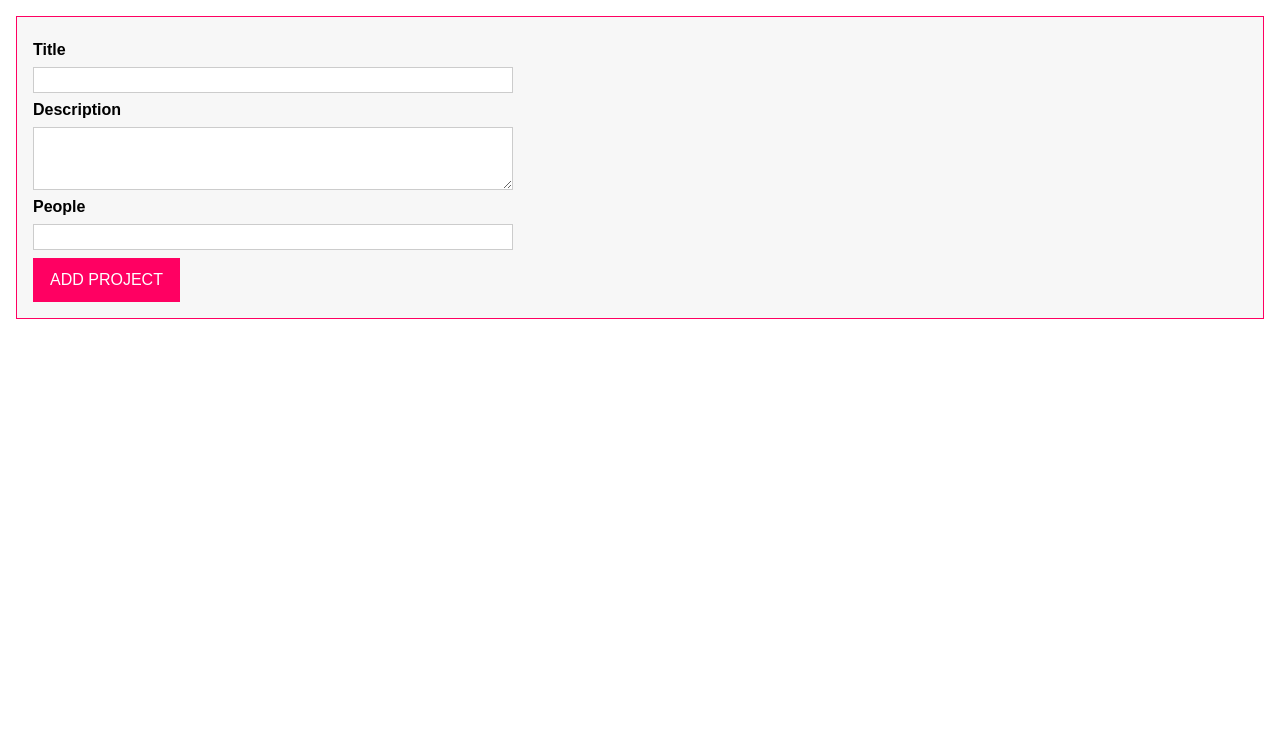
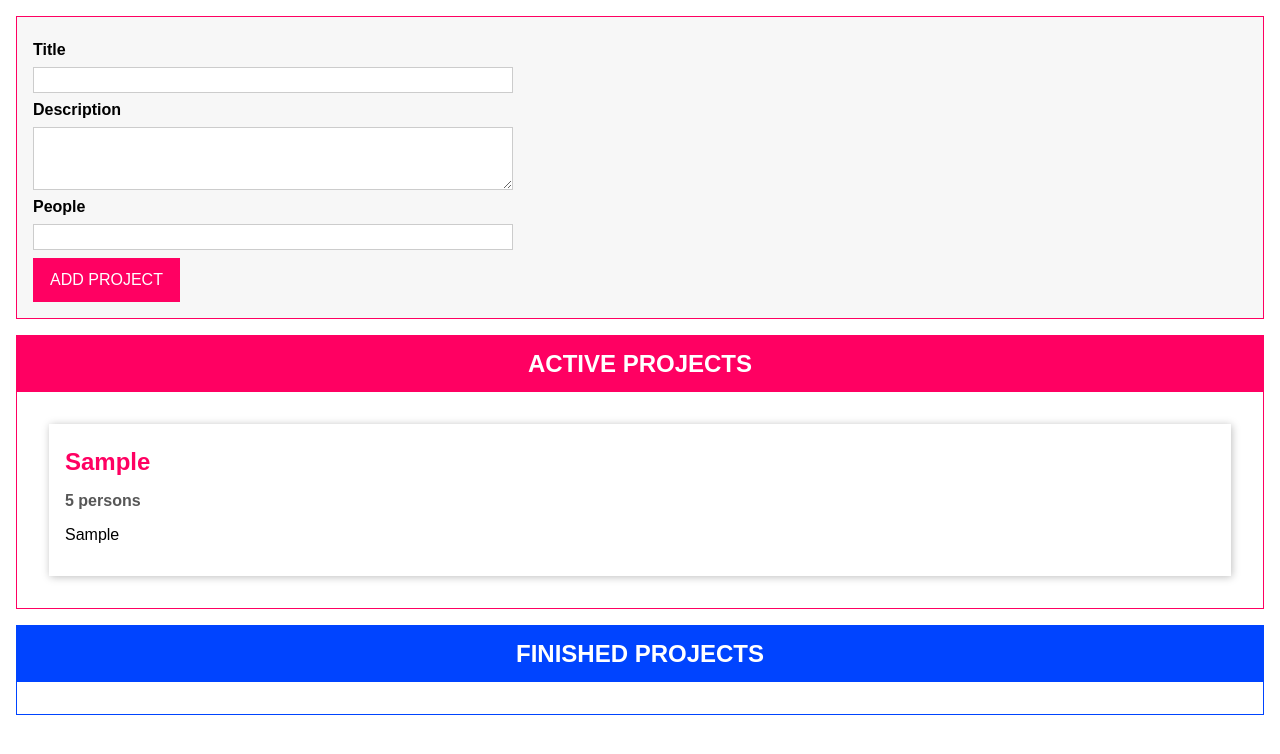
Before and after one commit to CharanReddy404/Learn-TypeScript, a website with bundled scripts: page Section 9 Practice Time Lets build a Drag and Drop Project/index.html in a window 1280 px wide. Both pictures are taken after typing "Sample", "Sample", "5" into the empty fields and a click on the button "ADD PROJECT". Built offline with nearby package versions, Linux system fonts and the light colour scheme.

Commit message:
drage and drop completed

```diff
--- a/Section 9 Practice Time Lets build a Drag and Drop Project/app.css
+++ b/Section 9 Practice Time Lets build a Drag and Drop Project/app.css
@@ -91,6 +91,7 @@ button:active {
   box-shadow: 1px 1px 8px rgba(0, 0, 0, 0.26);
   padding: 1rem;
   margin: 1rem;
+  background-color: white;
 }
 
 .projects li h2 {
--- a/Section 9 Practice Time Lets build a Drag and Drop Project/index.html
+++ b/Section 9 Practice Time Lets build a Drag and Drop Project/index.html
@@ -27,7 +27,11 @@
       </form>
     </template>
     <template id="single-project">
-      <li></li>
+      <li draggable="true">
+        <h2></h2>
+        <h3></h3>
+        <p></p>
+      </li>
     </template>
     <template id="project-list">
       <section class="projects">
--- a/Section 9 Practice Time Lets build a Drag and Drop Project/src/app.ts
+++ b/Section 9 Practice Time Lets build a Drag and Drop Project/src/app.ts
@@ -1,3 +1,89 @@
+// Drag and Drop Interfaces
+interface Draggable {
+  dragStartHandler(event: DragEvent): void;
+  dragEndHandler(event: DragEvent): void;
+}
+
+interface DragTarget {
+  dragOverHandler(event: DragEvent): void;
+  dropHandler(event: DragEvent): void;
+  dragLeaveHandler(event: DragEvent): void;
+}
+
+// Project Class
+
+enum ProjectStatus {
+  "Active",
+  "Finished",
+}
+
+class Project {
+  constructor(
+    public id: string,
+    public title: string,
+    public description: string,
+    public people: number,
+    public status: ProjectStatus
+  ) {}
+}
+
+// Project State Management
+
+type Listener<T> = (items: T[]) => void;
+
+class State<T> {
+  protected listeners: Listener<T>[] = [];
+
+  addListener(listenerFn: Listener<T>) {
+    this.listeners.push(listenerFn);
+  }
+}
+
+class ProjectState extends State<Project> {
+  private projects: Project[] = [];
+  private static instance: ProjectState;
+
+  private constructor() {
+    super();
+  }
+
+  static getInstance() {
+    if (this.instance) {
+      return this.instance;
+    }
+    this.instance = new ProjectState();
+    return this.instance;
+  }
+
+  addProject(title: string, description: string, numOfPeople: number) {
+    const newProject = new Project(
+      Math.random().toString(),
+      title,
+      description,
+      numOfPeople,
+      ProjectStatus.Active
+    );
+    this.projects.push(newProject);
+    this.updateListeners();
+  }
+
+  moveProject(projectId: string, newStatus: ProjectStatus) {
+    const project = this.projects.find((prj) => prj.id === projectId);
+    if (project && project.status !== newStatus) {
+      project.status = newStatus;
+      this.updateListeners();
+    }
+  }
+
+  updateListeners() {
+    for (const listenerFn of this.listeners) {
+      listenerFn(this.projects.slice());
+    }
+  }
+}
+
+const projectState = ProjectState.getInstance();
+
 // Validation
 interface Validatable {
   value: number | string;
@@ -61,28 +147,176 @@ function autobind(_: any, _2: string, descriptor: PropertyDescriptor) {
   return adjDescriptor;
 }
 
+// Component Base Class
+
+abstract class Component<T extends HTMLElement, U extends HTMLElement> {
+  templateElement: HTMLTemplateElement;
+  hostElement: T;
+  element: U;
+
+  constructor(
+    templeteId: string,
+    hostElementId: string,
+    insertAtStart: boolean,
+    newElementId?: string
+  ) {
+    this.templateElement = document.getElementById(
+      templeteId
+    )! as HTMLTemplateElement;
+    this.hostElement = document.getElementById(hostElementId)! as T;
+
+    const importedNode = document.importNode(
+      this.templateElement.content,
+      true
+    );
+    this.element = importedNode.firstElementChild as U;
+    if (newElementId) {
+      this.element.id = newElementId;
+    }
+
+    this.attach(insertAtStart);
+  }
+
+  private attach(insertAtBeginning: boolean) {
+    this.hostElement.insertAdjacentElement(
+      insertAtBeginning ? "afterbegin" : "beforeend",
+      this.element
+    );
+  }
+
+  abstract configure(): void;
+  abstract renderContent(): void;
+}
+
+// Project Item Class
+
+class ProjectItem
+  extends Component<HTMLUListElement, HTMLLIElement>
+  implements Draggable
+{
+  private project: Project;
+
+  get persons() {
+    if (this.project.people === 1) {
+      return "1 person";
+    }
+
+    return `${this.project.people} persons`;
+  }
+
+  constructor(hostId: string, project: Project) {
+    super("single-project", hostId, false, project.id);
+    this.project = project;
+
+    this.configure();
+    this.renderContent();
+  }
+
+  @autobind
+  dragStartHandler(event: DragEvent): void {
+    event.dataTransfer!.setData("text/plain", this.project.id);
+    event.dataTransfer!.effectAllowed = "move";
+  }
+
+  dragEndHandler(_: DragEvent): void {
+    console.log("DragEnd");
+  }
+
+  configure(): void {
+    this.element.addEventListener("dragstart", this.dragStartHandler);
+    this.element.addEventListener("dragend", this.dragEndHandler);
+  }
+
+  renderContent(): void {
+    this.element.querySelector("h2")!.textContent = this.project.title;
+    this.element.querySelector("h3")!.textContent = this.persons;
+    this.element.querySelector("p")!.textContent = this.project.description;
+  }
+}
+
+// ProjectList Class
+
+class ProjectList
+  extends Component<HTMLDivElement, HTMLElement>
+  implements DragTarget
+{
+  assignedProjects: Project[];
+
+  constructor(private type: "active" | "finished") {
+    super("project-list", "app", false, `${type}-projects`);
+    this.assignedProjects = [];
+
+    this.configure();
+    this.renderContent();
+  }
+
+  @autobind
+  dragOverHandler(event: DragEvent): void {
+    if (event.dataTransfer && event.dataTransfer.types[0] === "text/plain") {
+      event.preventDefault();
+      const listEl = this.element.querySelector("ul")!;
+      listEl.classList.add("droppable");
+    }
+  }
+
+  @autobind
+  dragLeaveHandler(_: DragEvent): void {
+    const listEl = this.element.querySelector("ul")!;
+    listEl.classList.remove("droppable");
+  }
+
+  @autobind
+  dropHandler(event: DragEvent): void {
+    const prjId = event.dataTransfer!.getData("text/plain");
+    projectState.moveProject(
+      prjId,
+      this.type === "active" ? ProjectStatus.Active : ProjectStatus.Finished
+    );
+  }
+
+  configure() {
+    this.element.addEventListener("dragover", this.dragOverHandler);
+    this.element.addEventListener("drop", this.dropHandler);
+    this.element.addEventListener("dragleave", this.dragLeaveHandler);
+
+    projectState.addListener((projects: Project[]) => {
+      const relevantProjects = projects.filter((prj) => {
+        if (this.type === "active") {
+          return prj.status === ProjectStatus.Active;
+        }
+        return prj.status === ProjectStatus.Finished;
+      });
+      this.assignedProjects = relevantProjects;
+      this.renderProjects();
+    });
+  }
+
+  renderContent() {
+    const listId = `${this.type}-projects-list`;
+    this.element.querySelector("ul")!.id = listId;
+    this.element.querySelector("h2")!.textContent =
+      this.type.toUpperCase() + " PROJECTS";
+  }
+
+  private renderProjects() {
+    const listEl = document.getElementById(
+      `${this.type}-projects-list`
+    )! as HTMLUListElement;
+    listEl.innerHTML = "";
+    for (const prjItem of this.assignedProjects) {
+      new ProjectItem(this.element.querySelector("ul")!.id, prjItem);
+    }
+  }
+}
+
 // ProjectInput Class
-class ProjectInput {
-  templateElement: HTMLTemplateElement;
-  hostElement: HTMLDivElement;
-  element: HTMLFormElement;
+class ProjectInput extends Component<HTMLDivElement, HTMLFormElement> {
   titleInputElement: HTMLInputElement;
   descriptionInputElement: HTMLInputElement;
   peopleInputElement: HTMLInputElement;
 
   constructor() {
-    this.templateElement = document.getElementById(
-      "project-input"
-    )! as HTMLTemplateElement;
-    this.hostElement = document.getElementById("app")! as HTMLDivElement;
-
-    const importedNode = document.importNode(
-      this.templateElement.content,
-      true
-    );
-    this.element = importedNode.firstElementChild as HTMLFormElement;
-    this.element.id = "user-input";
-
+    super("project-input", "app", true, "user-input");
     this.titleInputElement = this.element.querySelector(
       "#title"
     ) as HTMLInputElement;
@@ -92,10 +326,14 @@ class ProjectInput {
     this.peopleInputElement = this.element.querySelector(
       "#people"
     ) as HTMLInputElement;
+    this.configure();
+  }
 
-    this.Configure();
-    this.attach();
+  configure() {
+    this.element.addEventListener("submit", this.SubmitHandler);
   }
+
+  renderContent() {}
 
   private gatherUserInput(): [string, string, number] | void {
     const enteredTitle = this.titleInputElement.value;
@@ -146,17 +384,12 @@ class ProjectInput {
     if (Array.isArray(userInput)) {
       const [title, desc, people] = userInput;
       console.log(title, desc, people);
+      projectState.addProject(title, desc, people);
       this.clearInputs();
     }
-  }
-
-  private Configure() {
-    this.element.addEventListener("submit", this.SubmitHandler);
-  }
-
-  private attach() {
-    this.hostElement.insertAdjacentElement("afterbegin", this.element);
   }
 }
 
 const prjInput = new ProjectInput();
+const activePrjList = new ProjectList("active");
+const finishedPrjList = new ProjectList("finished");
```
